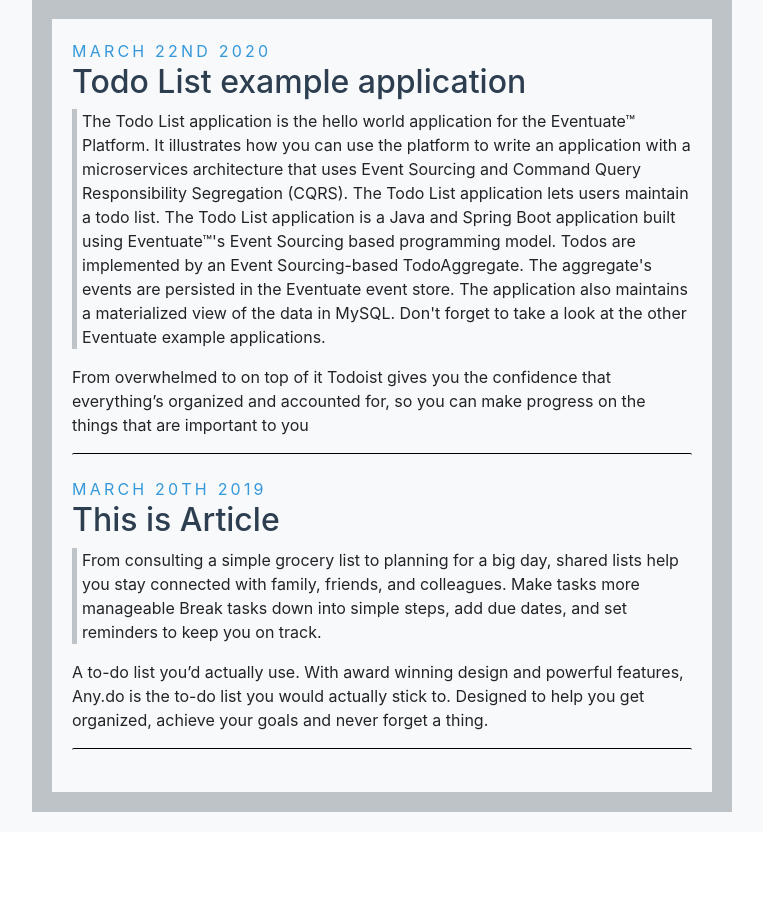
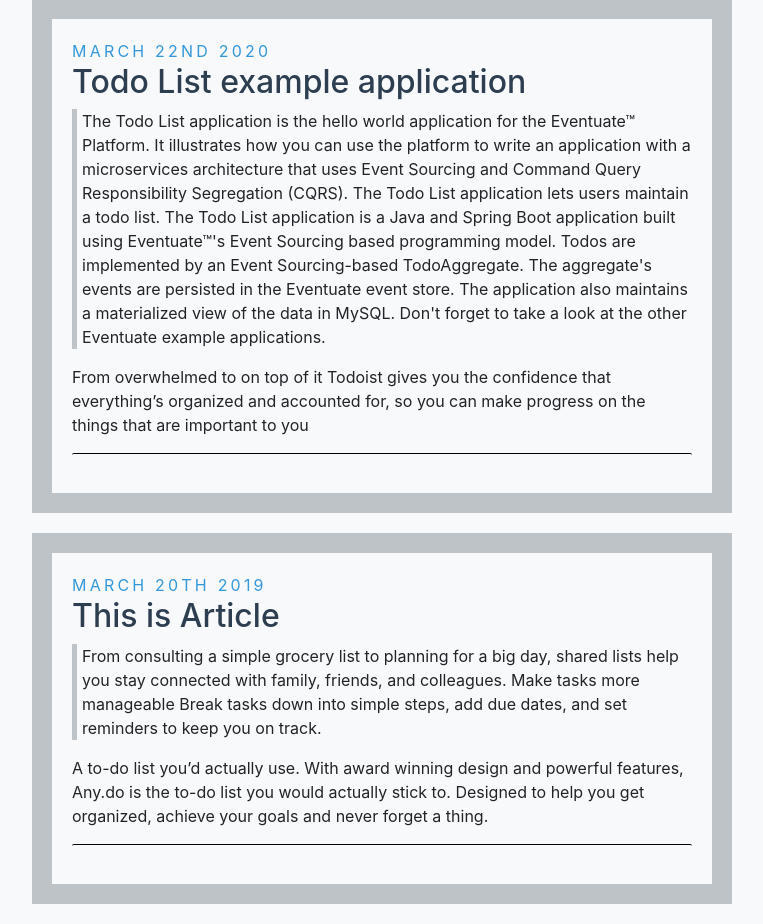
Before and after one commit to mohdhumaid/taskmate, a Django app: page /contact in a window 1280 px wide. Shown: the part 101-1025 px from the top of the page, without its empty margins (258-1021 px from the left). Before the commit the page ends 913 px from the top, so only its background shows below. Run offline with Django 3.2, Linux system fonts and the light colour scheme; the visitor is signed in with stand-in values (Sample User, id 1); parts of the project's set-up code (start-up, migrations or seed data) failed here and were passed over; some libraries are stand-ins or nearby versions.

Commit message:
latest update

```diff
--- a/static/css/colorGame.css
+++ b/static/css/colorGame.css
@@ -1,5 +1,5 @@
 .body22 {
-	background-color: #232323;
+	background-color: black;
 	margin: 0;
 	font-family: "Montserrat", "Avenir";
 }
--- a/todolist_app/templates/contact.html
+++ b/todolist_app/templates/contact.html
@@ -7,8 +7,8 @@
 	<link rel="stylesheet" type="text/css" href="{% static 'css/blog.css' %}">">
 {% endblock css %}
      {% block content %}
-        <div class="container body1">
-        <div class="post">
+        <div class="container">
+        <div class="post body1">
             <div class="date">March 22nd 2020</div>
             <h2>Todo List example application</h2>
             <p class="quote">
@@ -21,7 +21,7 @@
             <hr>
 
         </div>
-            <div class="post">
+            <div class="post body1">
                 <div class="date">March 20th 2019</div>
                 <h2>This is Article</h2>
                 <p class="quote">From consulting a simple grocery list to planning for a big day, shared lists help you stay connected with family, friends, and colleagues. Make tasks more manageable Break tasks down into simple steps, add due dates, and set reminders to keep you on track.
```
